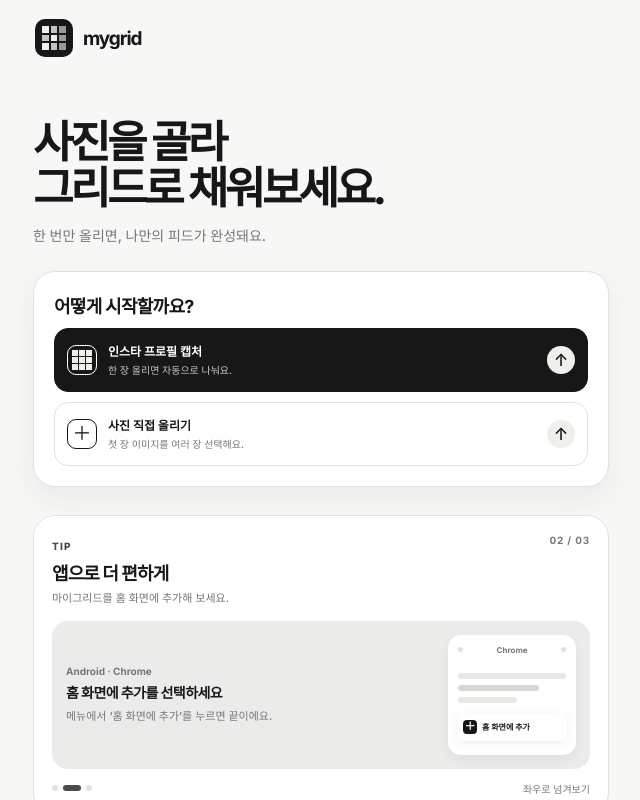
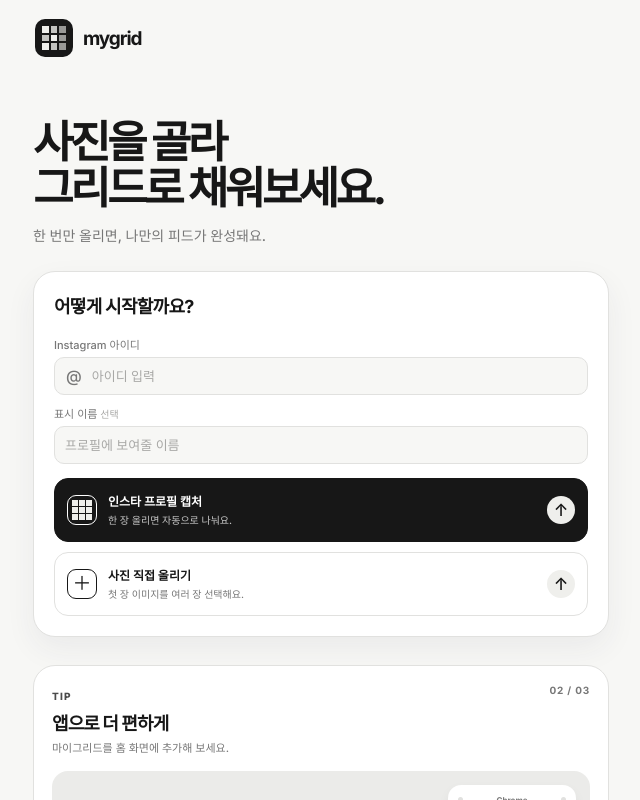
Before and after one commit to onlybyjack/mygrid, a Next.js app: page /home in a window 1280 px wide. Shown: the top 800 px of the page, without its empty margins (319-959 px from the left). Built offline with nearby package versions, Linux system fonts and the light colour scheme.

Commit message:
Save and display Instagram identity

```diff
--- a/app/globals.css
+++ b/app/globals.css
@@ -28,6 +28,16 @@
 .connect-card p { margin:0 0 24px; color:var(--muted); font-size:12px; }
 .connect-card label { display:block; margin-bottom:8px; color:var(--muted); font-size:11px; }
 .connect-card label.upload-submit { display:flex; color:#fff; }
+.identity-fields { display:grid; gap:10px; margin:18px 0 14px; }
+.identity-fields label { margin:0 !important; color:var(--muted); }
+.identity-fields label > span { display:block; margin-bottom:5px; font-size:11px; }
+.identity-fields label > span small { color:#a8a8a6; font-size:10px; }
+.handle-input, .identity-fields label > input { width:100%; min-height:38px; border:1px solid var(--line); border-radius:10px; color:var(--ink); background:var(--paper); }
+.handle-input { display:flex; align-items:center; }
+.handle-input b { padding-left:11px; color:var(--muted); font-size:16px; font-weight:500; }
+.handle-input input { min-width:0; flex:1; padding:9px 10px; border:0; outline:0; color:var(--ink); background:transparent; font-size:13px; }
+.identity-fields input::placeholder { color:#a8a8a6; }
+.identity-fields label > input { padding:9px 10px; outline:0; font-size:13px; }
 .input-row { display:flex; align-items:center; min-height:46px; border-bottom:1px solid var(--ink); }
 .input-row span { color:var(--orange); font-size:20px; }
 .input-row input { width:100%; padding:12px 10px; border:0; outline:0; color:var(--ink); background:transparent; font-size:16px; }
--- a/app/home/page.tsx
+++ b/app/home/page.tsx
@@ -5,6 +5,7 @@
 import GridMark from "../components/grid-mark";
 
 type Post = { id: string; image: string; draft?: boolean };
+const IDENTITY_KEY = "mygrid:identity";
 
 const INSTALL_TIPS = [
   { kind: "ios", platform: "iPhone · Safari", title: "공유 버튼을 눌러보세요", description: "Safari 하단의 공유 아이콘을 선택하세요." },
@@ -100,6 +101,8 @@
 
 export default function Page() {
   const [preview, setPreview] = useState(false);
+  const [username, setUsername] = useState("");
+  const [displayName, setDisplayName] = useState("");
   const [drafts, setDrafts] = useState<Post[]>([]);
   const [message, setMessage] = useState("");
   const [selectedPost, setSelectedPost] = useState<Post | null>(null);
@@ -109,11 +112,20 @@
 
   useEffect(() => {
     let mounted = true;
+    let savedUsername = "";
+    try {
+      const identity = JSON.parse(localStorage.getItem(IDENTITY_KEY) || "{}") as { username?: unknown; displayName?: unknown };
+      savedUsername = typeof identity.username === "string" ? identity.username : "";
+      setUsername(savedUsername);
+      setDisplayName(typeof identity.displayName === "string" ? identity.displayName : "");
+    } catch {
+      localStorage.removeItem(IDENTITY_KEY);
+    }
     void readDraftPhotos().then((savedDrafts) => {
       if (!mounted) return;
       const restored = savedDrafts.map((post) => ({ id: post.id, image: post.image, draft: true }));
       setDrafts(restored);
-      if (restored.length) setPreview(true);
+      if (restored.length && savedUsername) setPreview(true);
     }).catch(() => undefined).finally(() => {
       if (mounted) setHydrated(true);
     });
@@ -145,8 +157,28 @@
 
   const allPosts = drafts;
 
+  function saveIdentity(nextUsername: string, nextDisplayName: string) {
+    localStorage.setItem(IDENTITY_KEY, JSON.stringify({ username: nextUsername, displayName: nextDisplayName }));
+  }
+
+  function updateUsername(value: string) {
+    const next = value.replace(/^@+/, "");
+    setUsername(next);
+    saveIdentity(next, displayName);
+  }
+
+  function updateDisplayName(value: string) {
+    setDisplayName(value);
+    saveIdentity(username, value);
+  }
+
   function choosePhotos(event: ChangeEvent<HTMLInputElement>) {
     const selected = Array.from(event.target.files ?? []).filter((file) => file.type.startsWith("image/"));
+    if (!username.trim()) {
+      setMessage("Instagram 아이디를 입력해 주세요.");
+      event.target.value = "";
+      return;
+    }
     if (!selected.length) {
       setMessage("사진을 한 장 이상 선택해 주세요.");
       event.target.value = "";
@@ -164,6 +196,10 @@
     const file = event.target.files?.[0];
     event.target.value = "";
     if (!file) return;
+    if (!username.trim()) {
+      setMessage("Instagram 아이디를 입력해 주세요.");
+      return;
+    }
     try {
       const selected = await splitGridScreenshot(file);
       if (!selected.length) {
@@ -184,6 +220,10 @@
     const file = Array.from(event.clipboardData.files).find((item) => item.type.startsWith("image/"));
     if (!file) return;
     event.preventDefault();
+    if (!username.trim()) {
+      setMessage("Instagram 아이디를 입력해 주세요.");
+      return;
+    }
     const selected = await splitGridScreenshot(file).catch(() => []);
     if (!selected.length) {
       setMessage("그리드 캡처를 읽지 못했어요. 다시 붙여넣어 주세요.");
@@ -235,6 +275,10 @@
         <p className="lead">한 번만 올리면, 나만의 피드가 완성돼요.</p>
         <section className="connect-card upload-card" onPaste={pasteGridScreenshot} tabIndex={0}>
           <h2>어떻게 시작할까요?</h2>
+          <div className="identity-fields">
+            <label><span>Instagram 아이디</span><div className="handle-input"><b>@</b><input value={username} onChange={(event) => updateUsername(event.target.value)} placeholder="아이디 입력" autoCapitalize="none" autoCorrect="off" /></div></label>
+            <label><span>표시 이름 <small>선택</small></span><input value={displayName} onChange={(event) => updateDisplayName(event.target.value)} placeholder="프로필에 보여줄 이름" /></label>
+          </div>
           {message && <div className="error" role="alert">{message}</div>}
           <label className="upload-option upload-option-featured"><span className="upload-option-mark"><GridMark uniform /></span><span className="upload-option-copy"><b>인스타 프로필 캡처</b><small>한 장 올리면 자동으로 나눠요.</small></span><span className="upload-option-arrow">↑</span><input type="file" accept="image/jpeg,image/png,image/webp" onChange={chooseGridScreenshot} /></label>
           <label className="upload-option"><span className="upload-option-mark">＋</span><span className="upload-option-copy"><b>사진 직접 올리기</b><small>첫 장 이미지를 여러 장 선택해요.</small></span><span className="upload-option-arrow">↑</span><input type="file" accept="image/jpeg,image/png,image/webp" multiple onChange={choosePhotos} /></label>
@@ -260,10 +304,10 @@
 
   return <>
     <main className="preview-page">
-    <header className="profile-bar"><button type="button" aria-label="뒤로 가기" onClick={() => setPreview(false)}>‹</button><strong>내 피드</strong></header>
+    <header className="profile-bar"><button type="button" aria-label="뒤로 가기" onClick={() => setPreview(false)}>‹</button><strong>@{username || "mygrid"}</strong></header>
     <section className="profile-scroll">
       <div className="profile-summary"><div className="avatar"><GridMark /></div><div className="stat"><b>{allPosts.length}</b><small>게시물</small></div><div className="stat"><b>—</b><small>팔로워</small></div><div className="stat"><b>—</b><small>팔로잉</small></div></div>
-      <h2 className="profile-name">mygrid</h2>
+      <h2 className="profile-name">{displayName || username || "mygrid"}</h2>
       <div className="profile-tabs"><span className="selected">▦</span></div>
       {allPosts.length ? <div className="grid">{Array.from({ length: Math.ceil(allPosts.length / 3) }, (_, row) => <div className="grid-row" key={row}>{[0, 1, 2].map((column) => { const post = allPosts[row * 3 + column]; return post ? <button className="tile" type="button" key={post.id} onClick={() => setSelectedPost(post)} aria-label="게시물 크게 보기"><img src={mediaUrl(post.image)} alt="게시물" /></button> : <div className="tile placeholder" key={`empty-${row}-${column}`} />; })}</div>)}</div> : <div className="empty"><b>피드가 기다리고 있어요</b><small>사진을 추가해 나만의 그리드를 만들어 보세요.</small></div>}
     </section>
```
